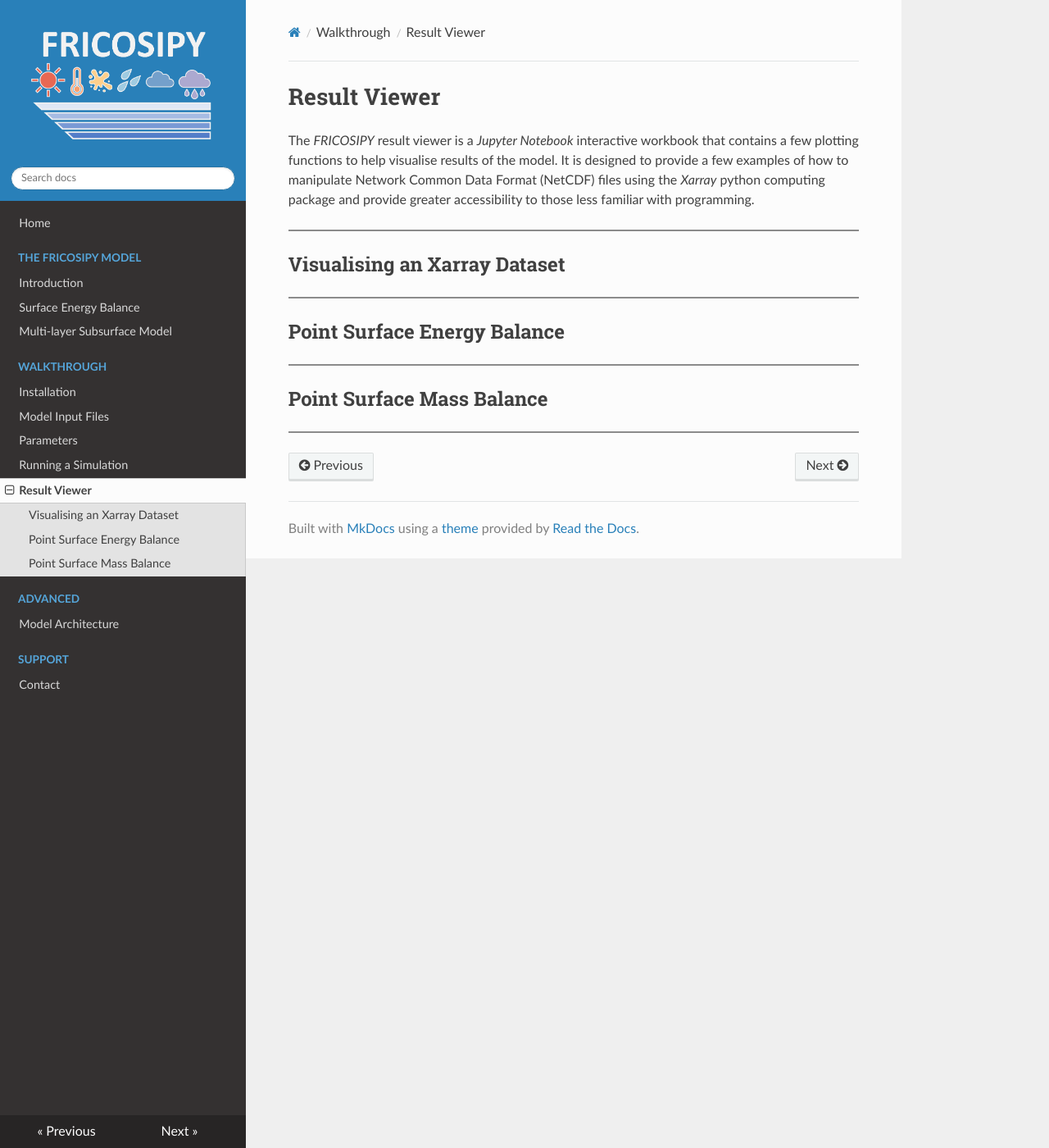
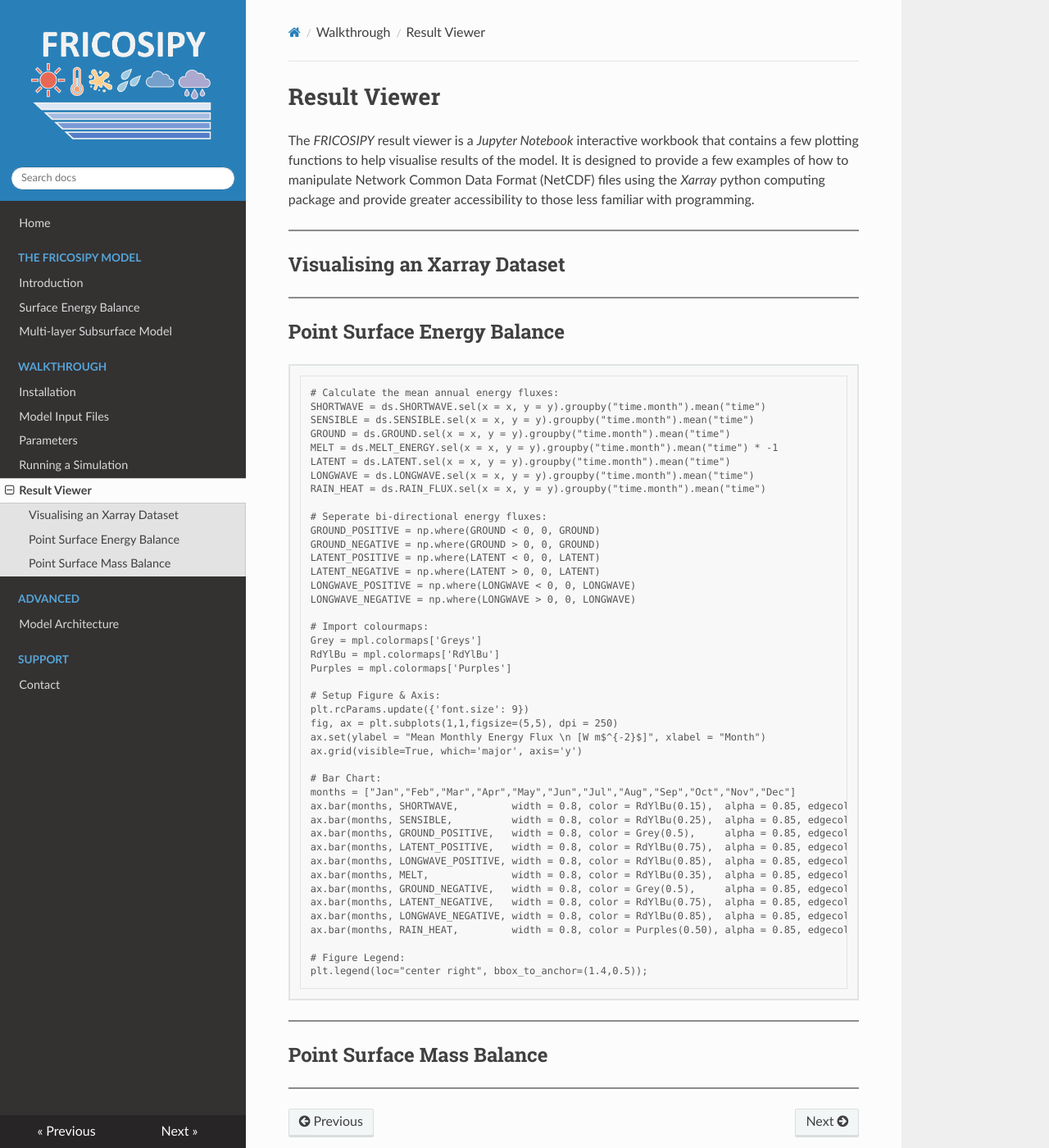
Before and after one commit to MarcusGastaldello/FRICOSIPY, an MkDocs documentation site: the page built from docs/result_viewer.md, in a window 1280 px wide and 1400 px high. Shown: the whole window at 82% size. Built offline with MkDocs 1.6.1, drawn with Linux system fonts in a browser that asks for light colours.

Commit message:
Update result_viewer.md

````diff
--- a/docs/result_viewer.md
+++ b/docs/result_viewer.md
@@ -15,6 +15,52 @@ The *FRICOSIPY* result viewer is a *Jupyter Notebook* interactive workbook that
 
 ## Point Surface Energy Balance
 
+```
+# Calculate the mean annual energy fluxes:
+SHORTWAVE = ds.SHORTWAVE.sel(x = x, y = y).groupby("time.month").mean("time")
+SENSIBLE = ds.SENSIBLE.sel(x = x, y = y).groupby("time.month").mean("time")
+GROUND = ds.GROUND.sel(x = x, y = y).groupby("time.month").mean("time")
+MELT = ds.MELT_ENERGY.sel(x = x, y = y).groupby("time.month").mean("time") * -1
+LATENT = ds.LATENT.sel(x = x, y = y).groupby("time.month").mean("time")
+LONGWAVE = ds.LONGWAVE.sel(x = x, y = y).groupby("time.month").mean("time")
+RAIN_HEAT = ds.RAIN_FLUX.sel(x = x, y = y).groupby("time.month").mean("time")
+
+# Seperate bi-directional energy fluxes:
+GROUND_POSITIVE = np.where(GROUND < 0, 0, GROUND)
+GROUND_NEGATIVE = np.where(GROUND > 0, 0, GROUND)
+LATENT_POSITIVE = np.where(LATENT < 0, 0, LATENT)
+LATENT_NEGATIVE = np.where(LATENT > 0, 0, LATENT)
+LONGWAVE_POSITIVE = np.where(LONGWAVE < 0, 0, LONGWAVE)
+LONGWAVE_NEGATIVE = np.where(LONGWAVE > 0, 0, LONGWAVE)
+
+# Import colourmaps:
+Grey = mpl.colormaps['Greys']
+RdYlBu = mpl.colormaps['RdYlBu']
+Purples = mpl.colormaps['Purples']
+
+# Setup Figure & Axis:
+plt.rcParams.update({'font.size': 9})
+fig, ax = plt.subplots(1,1,figsize=(5,5), dpi = 250)
+ax.set(ylabel = "Mean Monthly Energy Flux \n [W m$^{-2}$]", xlabel = "Month")
+ax.grid(visible=True, which='major', axis='y')
+
+# Bar Chart:
+months = ["Jan","Feb","Mar","Apr","May","Jun","Jul","Aug","Sep","Oct","Nov","Dec"]
+ax.bar(months, SHORTWAVE,         width = 0.8, color = RdYlBu(0.15),  alpha = 0.85, edgecolor = "gray", linewidth = 0.75, bottom = LONGWAVE_POSITIVE + LATENT_POSITIVE + GROUND_POSITIVE + SENSIBLE, label = "Net Shortwave")
+ax.bar(months, SENSIBLE,          width = 0.8, color = RdYlBu(0.25),  alpha = 0.85, edgecolor = "gray", linewidth = 0.75, bottom = LONGWAVE_POSITIVE + LATENT_POSITIVE + GROUND_POSITIVE, label = "Net Sensible")
+ax.bar(months, GROUND_POSITIVE,   width = 0.8, color = Grey(0.5),     alpha = 0.85, edgecolor = "gray", linewidth = 0.75, bottom = LONGWAVE_POSITIVE + LATENT_POSITIVE)
+ax.bar(months, LATENT_POSITIVE,   width = 0.8, color = RdYlBu(0.75),  alpha = 0.85, edgecolor = "gray", linewidth = 0.75, bottom = LONGWAVE_POSITIVE)
+ax.bar(months, LONGWAVE_POSITIVE, width = 0.8, color = RdYlBu(0.85),  alpha = 0.85, edgecolor = "gray", linewidth = 0.75)
+ax.bar(months, MELT,              width = 0.8, color = RdYlBu(0.35),  alpha = 0.85, edgecolor = "gray", linewidth = 0.75, label = "Melt Energy")
+ax.bar(months, GROUND_NEGATIVE,   width = 0.8, color = Grey(0.5),     alpha = 0.85, edgecolor = "gray", linewidth = 0.75, bottom = MELT, label = "Net Ground")
+ax.bar(months, LATENT_NEGATIVE,   width = 0.8, color = RdYlBu(0.75),  alpha = 0.85, edgecolor = "gray", linewidth = 0.75, bottom = MELT + GROUND_NEGATIVE, label = "Net Latent")
+ax.bar(months, LONGWAVE_NEGATIVE, width = 0.8, color = RdYlBu(0.85),  alpha = 0.85, edgecolor = "gray", linewidth = 0.75, bottom = MELT + GROUND_NEGATIVE + LATENT_NEGATIVE, label = "Net Longwave")
+ax.bar(months, RAIN_HEAT,         width = 0.8, color = Purples(0.50), alpha = 0.85, edgecolor = "gray", linewidth = 0.75, bottom = MELT + GROUND_NEGATIVE + LATENT_NEGATIVE + LONGWAVE_NEGATIVE, label = "Rain Heat")
+
+# Figure Legend:
+plt.legend(loc="center right", bbox_to_anchor=(1.4,0.5));
+```
+
 <hr style="height:2px; background-color:#8b8b8b; border:none;" />
 
 ## Point Surface Mass Balance
````
